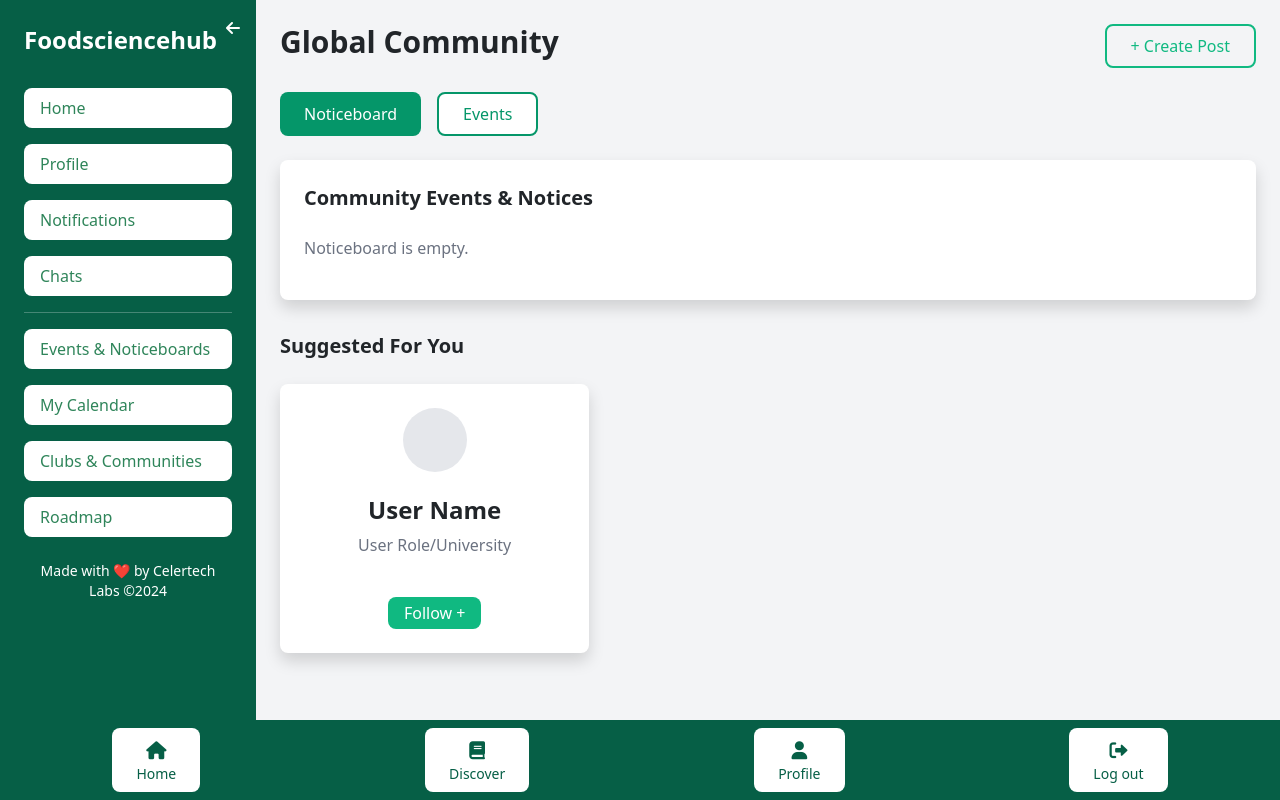
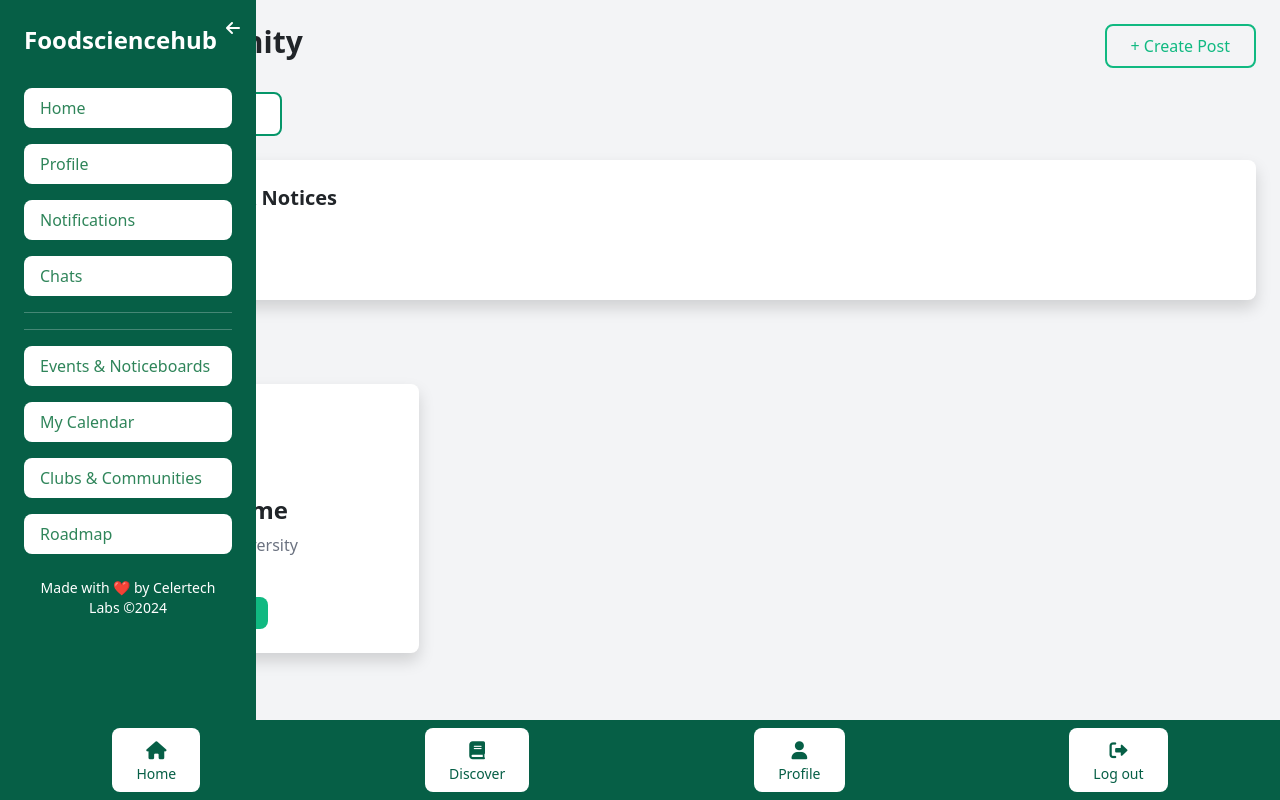
Before and after one commit to KIKETENATHAN/foodsciencehub, a PHP site: page /dashboard.php in a window 1280 px wide. Run offline with PHP 8.4, Linux system fonts and the light colour scheme.

Commit message:
fixed position of aside

```diff
--- a/dashboard.php
+++ b/dashboard.php
@@ -1,12 +1,8 @@
 <!-- dashboard.php -->
 <?php
-// Check if user is logged in, redirect if not
 session_start();
-//if (!isset($_SESSION['logged_in'])) {
-   // header('Location: login.php');
-   // exit;
-//}
 ?>
+
 
 <!DOCTYPE html>
 <html lang="en">
@@ -59,7 +55,7 @@ session_start();
 
     <!-- Sidebar -->
     <div class="flex flex-col md:flex-row">
-        <aside id="sidebar" class="w-64 bg-green-800 min-h-screen text-white p-6 relative">
+    <aside id="sidebar" class="w-64 bg-green-800 h-screen text-white p-6 fixed top-0 left-0">
             <div class="mb-8">
                 <h1 class="text-2xl font-bold">Foodsciencehub</h1>
             </div>
@@ -74,6 +70,7 @@ session_start();
                 <a href="profile.php">Profile</a>
                 <a href="#">Notifications</a>
                 <a href="#">Chats</a>
+                <hr>
                 <hr>
                 <a href="#">Events & Noticeboards</a>
                 <a href="#">My Calendar</a>
```
